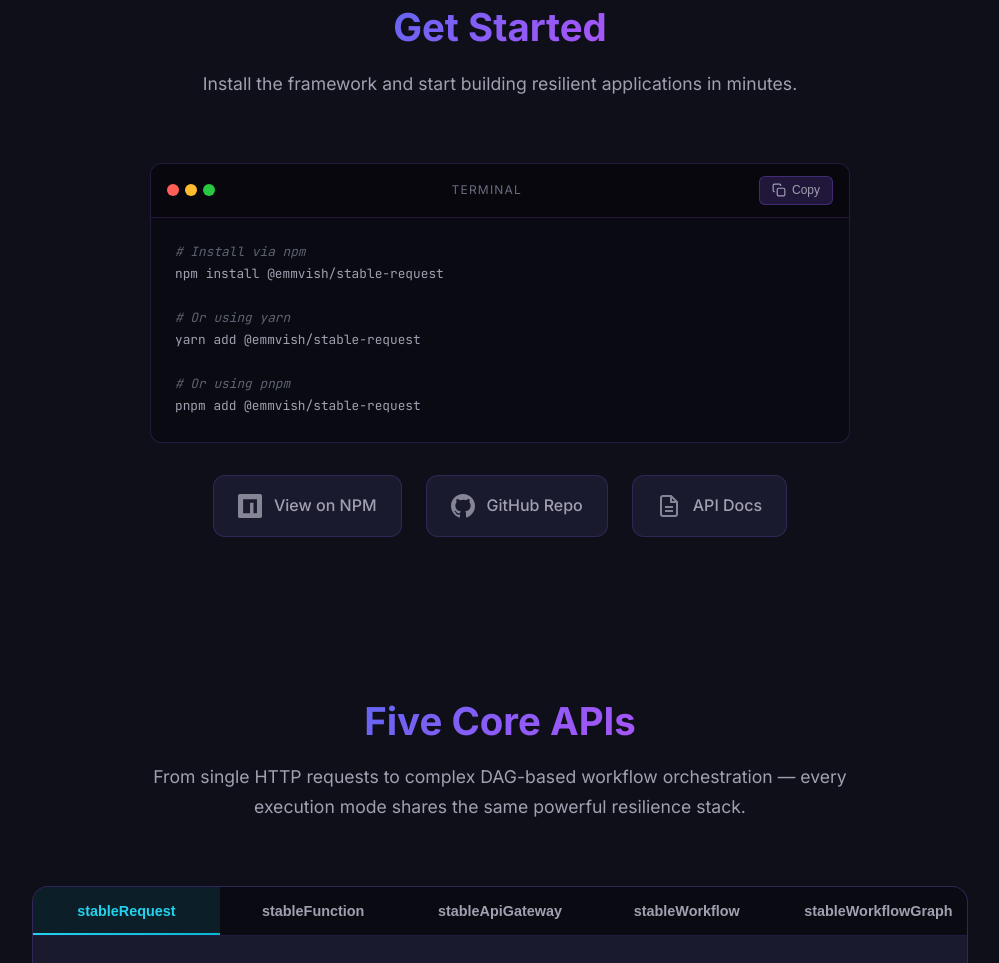
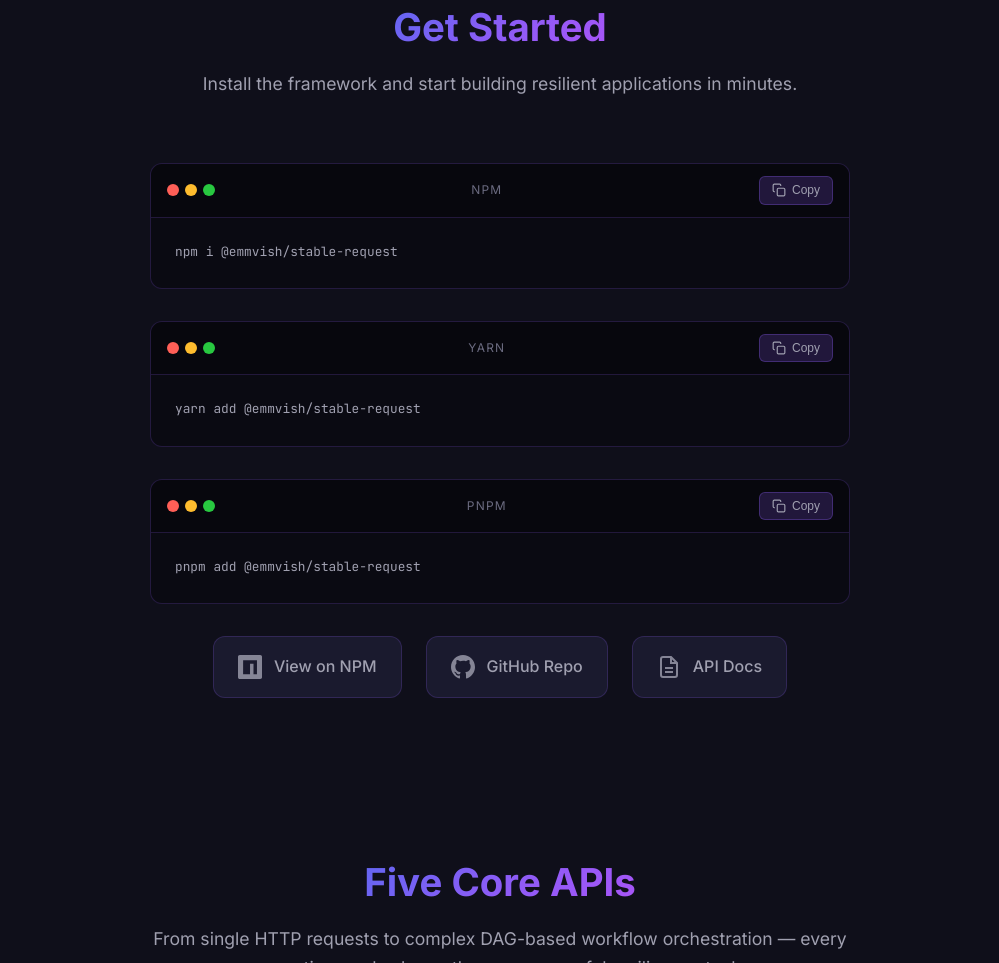
Before and after one commit to Emmvish/stable-infra, a website: page docs/index.html in a window 1280 px wide. Shown: the part 877-1840 px from the top of the page, without its empty margins (280-1279 px from the left). Drawn offline with Linux system fonts and the light colour scheme.

Commit message:
Fixed layout of commands

```diff
--- a/docs/index.html
+++ b/docs/index.html
@@ -175,25 +175,48 @@
       </div>
 
       <div class="install-box">
+        <div class="install-commands">
           <div class="code-box">
             <div class="code-box-header">
               <div class="code-box-dots">
                 <span></span><span></span><span></span>
               </div>
-            <span class="code-box-lang">Terminal</span>
+              <span class="code-box-lang">npm</span>
               <button class="copy-btn" onclick="copyCode(this)">
                 <svg viewBox="0 0 24 24" fill="none" stroke="currentColor" stroke-width="2"><rect x="9" y="9" width="13" height="13" rx="2"/><path d="M5 15H4a2 2 0 01-2-2V4a2 2 0 012-2h9a2 2 0 012 2v1"/></svg>
                 Copy
               </button>
             </div>
-          <pre class="install-pre"><code><span class="comment"># Install via npm</span>
-npm install @emmvish/stable-request
-
-<span class="comment"># Or using yarn</span>
-yarn add @emmvish/stable-request
-
-<span class="comment"># Or using pnpm</span>
-pnpm add @emmvish/stable-request</code></pre>
+            <pre class="install-pre"><code>npm i @emmvish/stable-request</code></pre>
+          </div>
+
+          <div class="code-box">
+            <div class="code-box-header">
+              <div class="code-box-dots">
+                <span></span><span></span><span></span>
+              </div>
+              <span class="code-box-lang">yarn</span>
+              <button class="copy-btn" onclick="copyCode(this)">
+                <svg viewBox="0 0 24 24" fill="none" stroke="currentColor" stroke-width="2"><rect x="9" y="9" width="13" height="13" rx="2"/><path d="M5 15H4a2 2 0 01-2-2V4a2 2 0 012-2h9a2 2 0 012 2v1"/></svg>
+                Copy
+              </button>
+            </div>
+            <pre class="install-pre"><code>yarn add @emmvish/stable-request</code></pre>
+          </div>
+
+          <div class="code-box">
+            <div class="code-box-header">
+              <div class="code-box-dots">
+                <span></span><span></span><span></span>
+              </div>
+              <span class="code-box-lang">pnpm</span>
+              <button class="copy-btn" onclick="copyCode(this)">
+                <svg viewBox="0 0 24 24" fill="none" stroke="currentColor" stroke-width="2"><rect x="9" y="9" width="13" height="13" rx="2"/><path d="M5 15H4a2 2 0 01-2-2V4a2 2 0 012-2h9a2 2 0 012 2v1"/></svg>
+                Copy
+              </button>
+            </div>
+            <pre class="install-pre"><code>pnpm add @emmvish/stable-request</code></pre>
+          </div>
         </div>
 
         <div class="quick-links">
```
Lines whose indentation alone changed are shown as unchanged.
